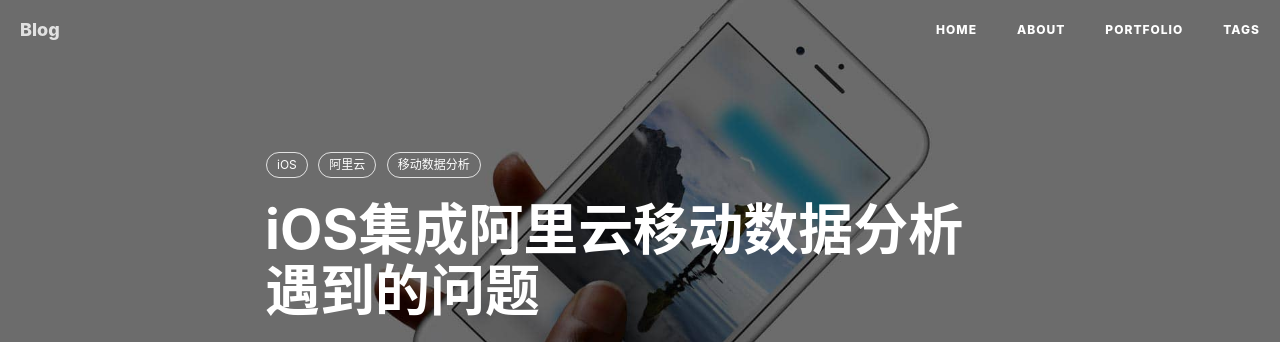
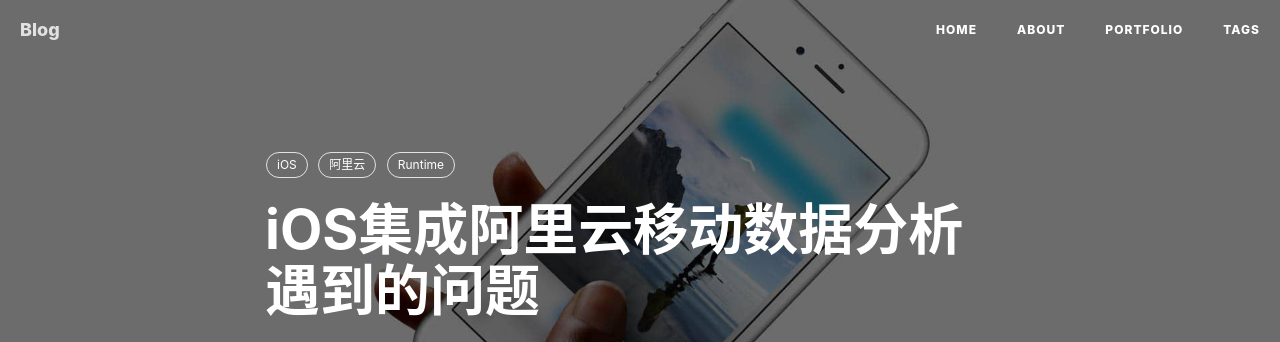
Before and after one commit to fandongtongxue/fandongtongxue.github.io, a Jekyll site: the page built from _posts/2017-07-18-iOS-AliAnalitics.md, in a window 1280 px wide. Shown: the top 342 px of the page. Built offline with Jekyll 4.4.1, drawn with Linux system fonts in a browser that asks for light colours; nearby versions of some CDN libraries; comment, search, counter and statistics services are not loaded.

Commit message:
修改阿里云统计文章

```diff
--- a/_posts/2017-07-18-iOS-AliAnalitics.md
+++ b/_posts/2017-07-18-iOS-AliAnalitics.md
@@ -9,7 +9,7 @@
 tags:
     - iOS
     - 阿里云
-    - 移动数据分析
+    - Runtime
 ---
 
 ### 集成阿里云移动数据分析
```
